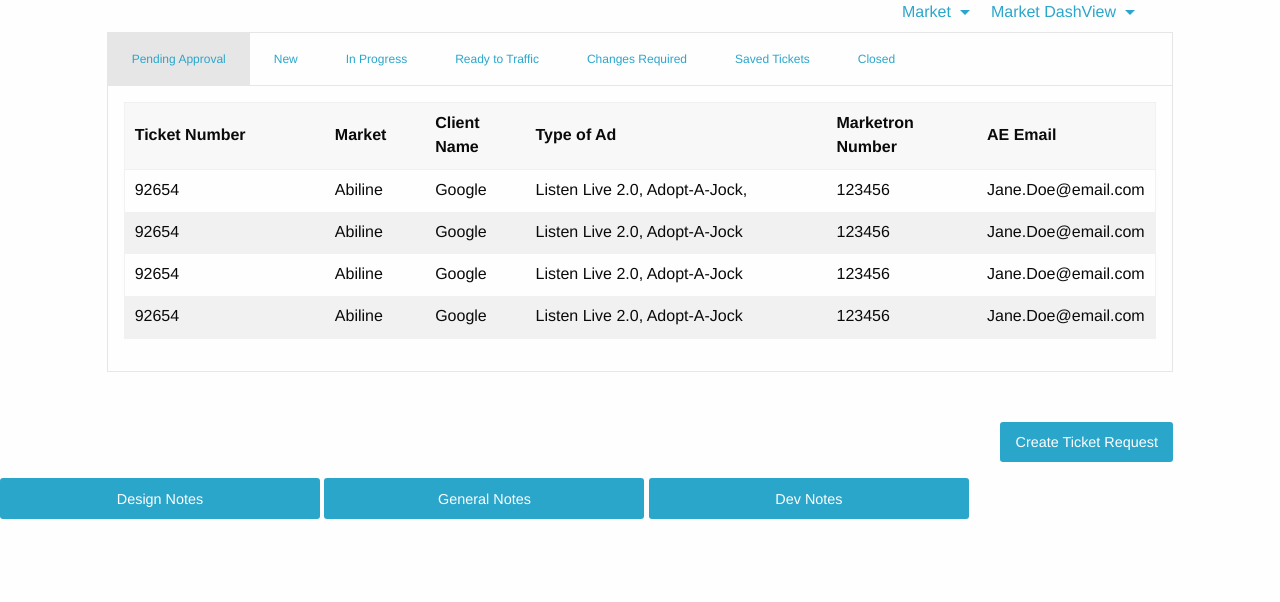
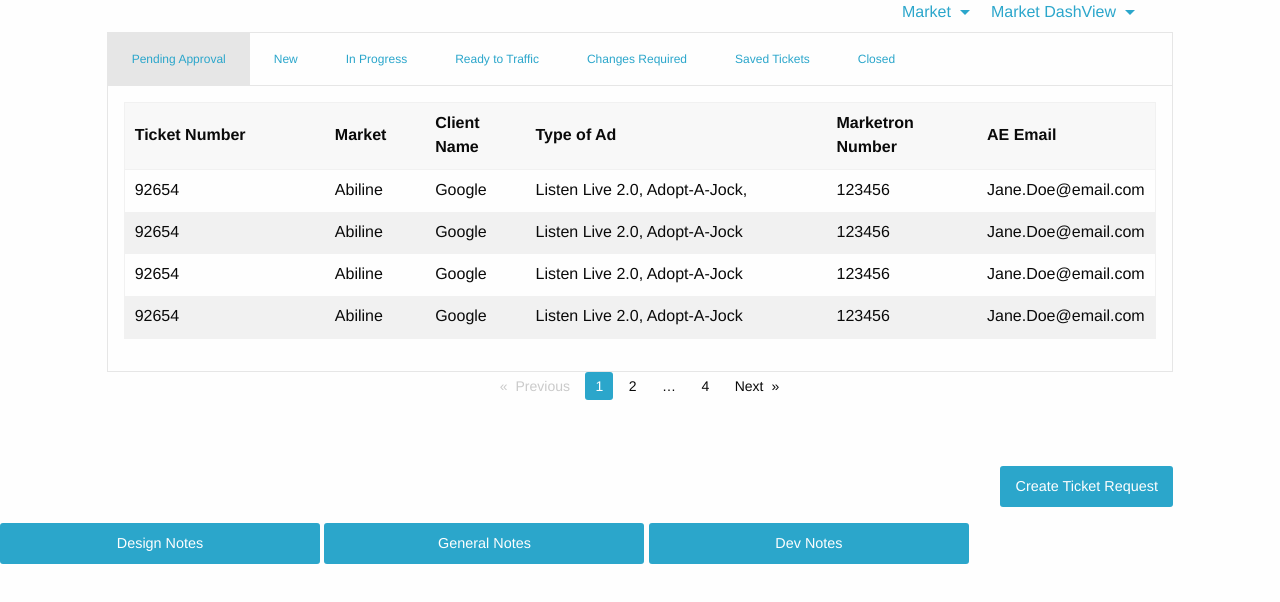
Before and after one commit to imjessw/TicketManagement_ProofOfConceptUX, a plain HTML site: page html/aeDash.html in a window 1280 px wide. Shown: the part 152-754 px from the top of the page. Drawn offline with Linux system fonts and the light colour scheme.

Commit message:
added pagination

```diff
--- a/html/aeDash.html
+++ b/html/aeDash.html
@@ -366,6 +366,16 @@
 					</table>
 			  </div>
 			</div>
+
+			<!-- End of tabs -->
+			<ul class="pagination text-center" role="navigation" aria-label="Pagination">
+				<li class="pagination-previous disabled">Previous</li>
+				<li class="current"><span class="show-for-sr">You're on page</span> 1</li>
+				<li><a href="#" aria-label="Page 2">2</a></li>
+				<li class="ellipsis"></li>
+				<li><a href="#" aria-label="Page 4">4</a></li>
+				<li class="pagination-next"><a href="#" aria-label="Next page">Next</a></li>
+			</ul>
 			<a class="float-right button marginTop50" href="chooseTicket.html"> Create Ticket Request</a>
 		</div>
 
@@ -375,7 +385,7 @@
 					<div class="dropdown-pane large-5" id="example-dropdown" data-dropdown>
 					  <h3>Design Notes</h3>
 					  <ul>
-						<li>There will be close to 22 types of ads on this page that will all have check box's under 'what ad would you like to create'</li>
+						<li>Nav Bar</li>
 					  </ul>
 					</div>
 					<button class="button large-3" type="button" data-toggle="example-dropdown2"> General Notes</button>
```
